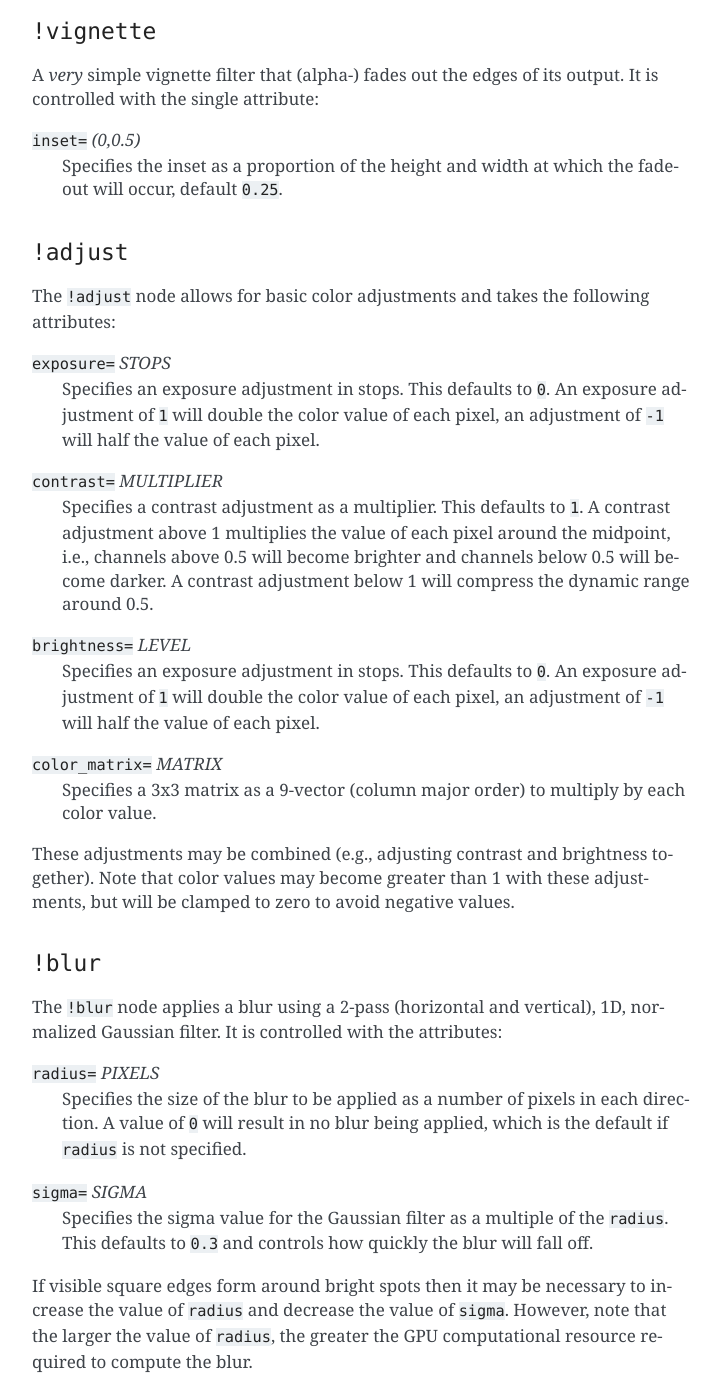
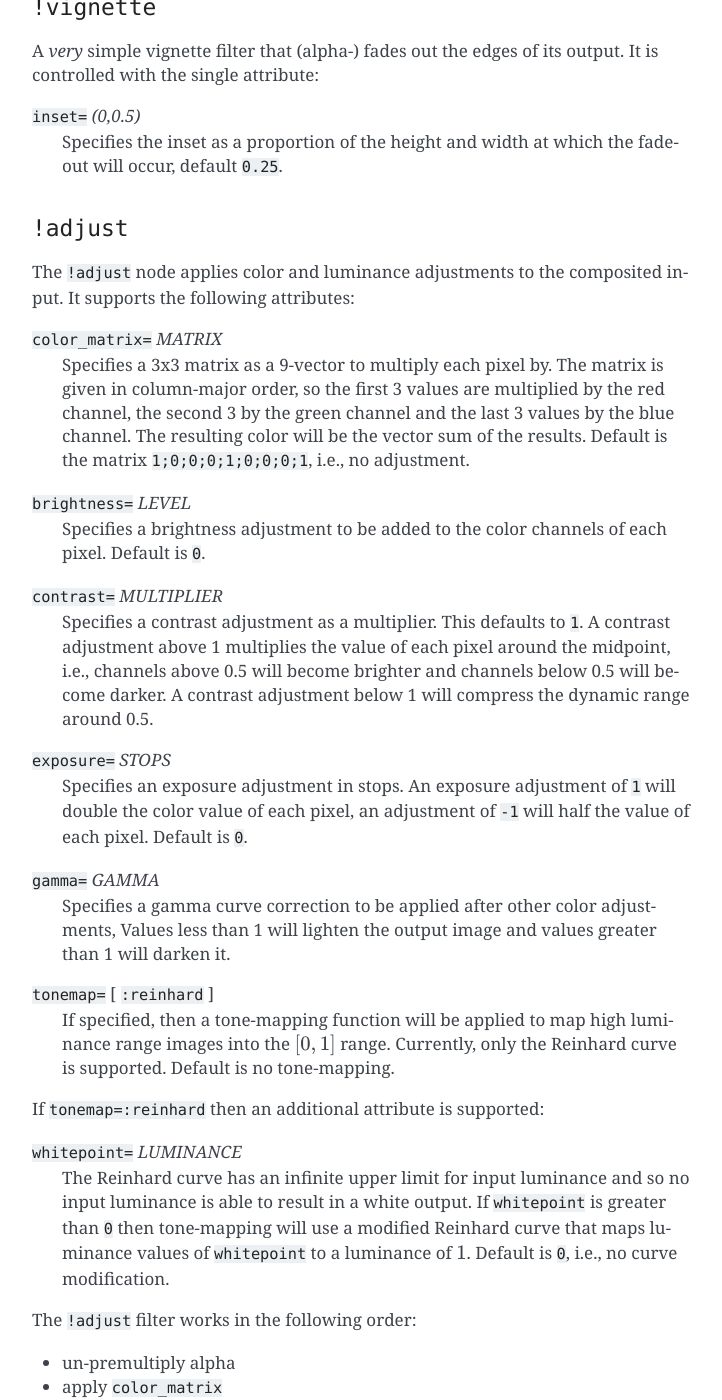
Before and after one commit to jonathanhogg/flitter, a Sphinx documentation site: the page built from docs/windows.md, in a window 1280 px wide and 1400 px high, scrolled down 13752 px. Shown: the whole window, without its empty margins (388-1110 px from the left). Built offline with Sphinx 7.4.7, drawn with Linux system fonts in a browser that asks for light colours; some of the changed text lies outside the part shown.

Commit message:
New Reinhard tone-mapping and some re-naming of files
General tidying-up of GLSL

```diff
--- a/docs/windows.md
+++ b/docs/windows.md
@@ -292,10 +292,9 @@ the previous pass otherwise.
 
 `uniform sampler2D first`
 : If specified, this sampler allows access to the output of the *first pass* of
-the shader (`pass` equal to `0`). In the first pass this sampler is undefined,
-for the second pass it will be identical to `last`. Its utility comes in
-shaders with more than 2 passes, where it allows later passes to refer to the
-results of an initial processing step.
+the shader (`pass` equal to `0`). During the first pass, `first` will contain
+the output of the shader first pass from the last frame. Therefore, the `first`
+texture can be used to retain state between frames.
 
 In addition to these, the shader program may declare arbitrary numeric uniforms
 that can be set using attributes with matching names on the shader node.
@@ -611,13 +610,19 @@ fade-out will occur, default `0.25`.
 
 ### `!adjust`
 
-The `!adjust` node allows for basic color adjustments and takes the following
-attributes:
+The `!adjust` node applies color and luminance adjustments to the composited
+input. It supports the following attributes:
 
-`exposure=` *STOPS*
-: Specifies an exposure adjustment in stops. This defaults to `0`. An exposure
-adjustment of `1` will double the color value of each pixel, an adjustment of
-`-1` will half the value of each pixel.
+`color_matrix=` *MATRIX*
+: Specifies a 3x3 matrix as a 9-vector to multiply each pixel by. The matrix
+is given in column-major order, so the first 3 values are multiplied by the red
+channel, the second 3 by the green channel and the last 3 values by the blue
+channel. The resulting color will be the vector sum of the results. Default is
+the matrix `1;0;0;0;1;0;0;0;1`, i.e., no adjustment.
+
+`brightness=` *LEVEL*
+: Specifies a brightness adjustment to be added to the color channels of each
+pixel. Default is `0`.
 
 `contrast=` *MULTIPLIER*
 : Specifies a contrast adjustment as a multiplier. This defaults to `1`. A
@@ -626,18 +631,40 @@ midpoint, i.e., channels above 0.5 will become brighter and channels below 0.5
 will become darker. A contrast adjustment below 1 will compress the dynamic
 range around 0.5.
 
-`brightness=` *LEVEL*
-: Specifies an exposure adjustment in stops. This defaults to `0`. An exposure
-adjustment of `1` will double the color value of each pixel, an adjustment of
-`-1` will half the value of each pixel.
+`exposure=` *STOPS*
+: Specifies an exposure adjustment in stops. An exposure adjustment of `1` will
+double the color value of each pixel, an adjustment of `-1` will half the value
+of each pixel. Default is `0`.
 
-`color_matrix=` *MATRIX*
-: Specifies a 3x3 matrix as a 9-vector (column major order) to multiply by each
-color value.
+`gamma=` *GAMMA*
+: Specifies a gamma curve correction to be applied after other color
+adjustments, Values less than 1 will lighten the output image and values
+greater than 1 will darken it.
 
-These adjustments may be combined (e.g., adjusting contrast and brightness
-together). Note that color values may become greater than 1 with these
-adjustments, but will be clamped to zero to avoid negative values.
+`tonemap=` [ `:reinhard` ]
+: If specified, then a tone-mapping function will be applied to map high
+luminance range images into the $[0,1]$ range. Currently, only the Reinhard
+curve is supported. Default is no tone-mapping.
+
+If `tonemap=:reinhard` then an additional attribute is supported:
+
+`whitepoint=` *LUMINANCE*
+: The Reinhard curve has an infinite upper limit for input luminance and so no
+input luminance is able to result in a white output. If `whitepoint` is
+greater than `0` then tone-mapping will use a modified Reinhard curve that maps
+luminance values of `whitepoint` to a luminance of $1$. Default is `0`, i.e.,
+no curve modification.
+
+The `!adjust` filter works in the following order:
+
+- un-premultiply alpha
+- apply `color_matrix`
+- apply `exposure`
+- apply `brightness` and `contrast`
+- clamp negative values to zero
+- apply `gamma`
+- apply `tonemap`
+- pre-multiply alpha
 
 ### `!blur`
 
@@ -663,13 +690,14 @@ resource required to compute the blur.
 
 A `!bloom` filter creates a soft glow around bright parts of the image to
 recreate the bloom effect commonly produced by camera lenses. It works by
-applying a lightness adjustment to darken the entire image, then applies a
+applying an exposure adjustment to darken the entire image, then applies a
 Gaussian blur and finally composites this together with the original image
 with a *lighten* blend function.
 
-The filter supports the same attributes as [`!adjust`](#adjust) – except with
-`exposure` defaulting to `-1` – and [`!blur`](#blur). The `radius` attribute
-must be specified and greater than zero for a bloom to be applied.
+The filter supports the same `contrast`, `brightness` and `exposure` attributes
+as [`!adjust`](#adjust) – except with `exposure` defaulting to `-1` - and the
+same `radius` attribute as [`!blur`](#blur). The `radius` attribute must be
+specified and be greater than zero for any bloom to be applied.
 
 The default settings of the `!bloom` node assume that the input will contain
 high dynamic range values, i.e., pixels with channel values much larger than 1.
```
Also changed, not shown: 11 other files.
